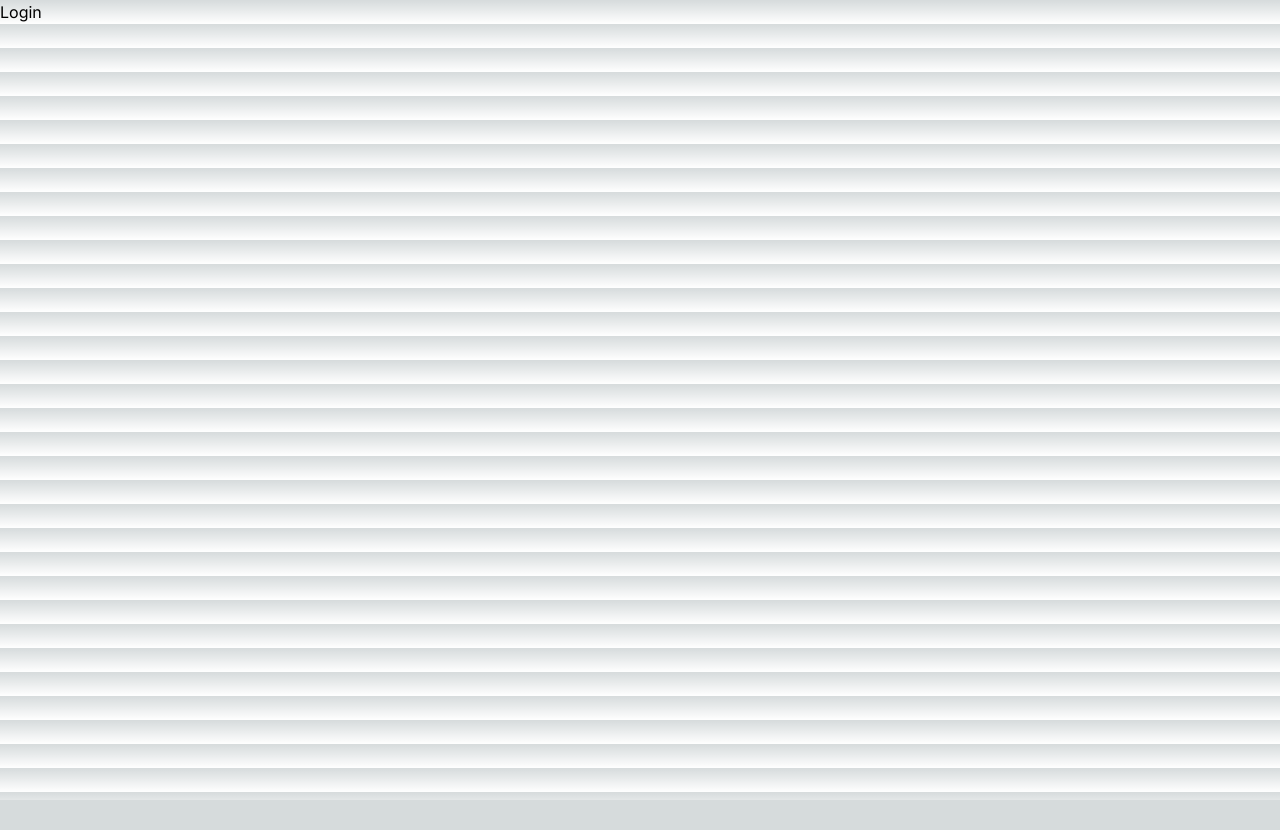
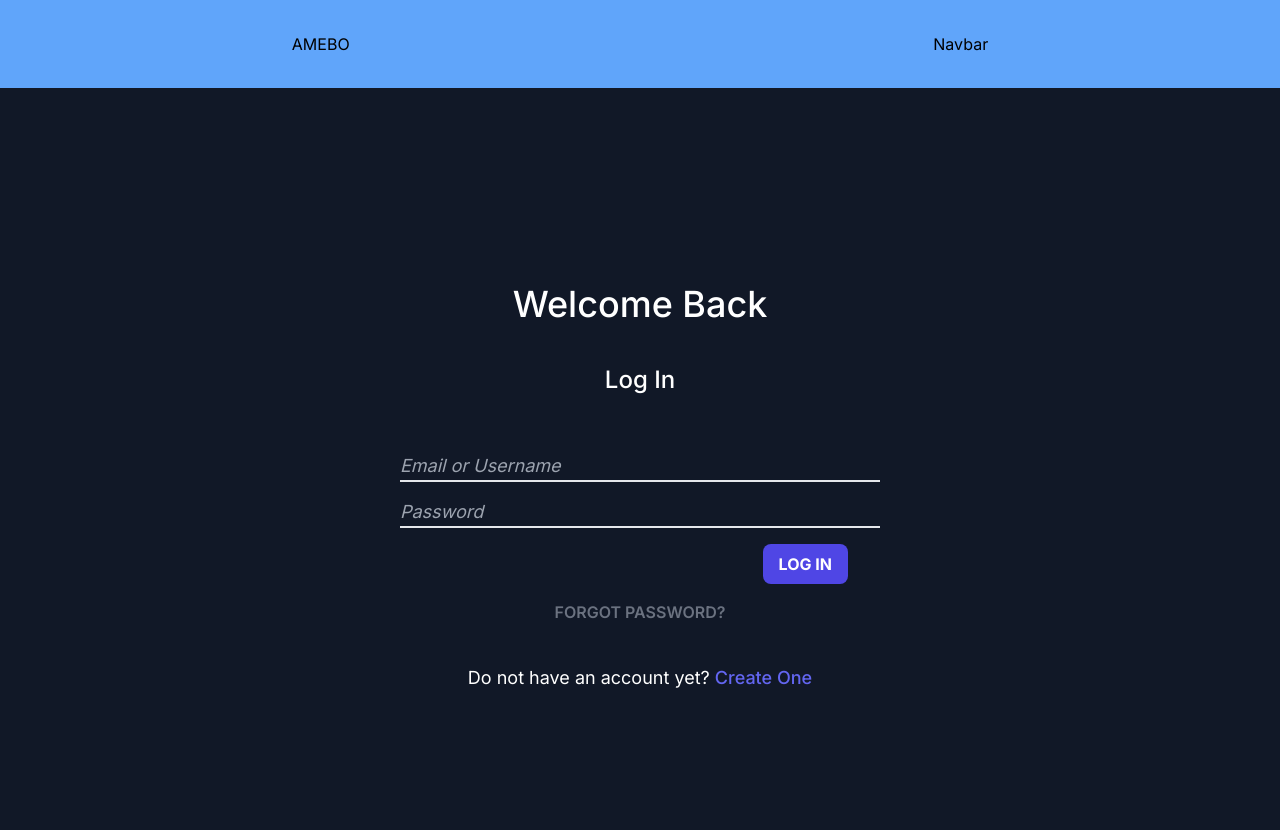
Before and after one commit to Olami007/Amebo, a Next.js app: page /auth/login in a window 1280 px wide. Shown: the top 830 px of the page. Before the commit the page ends 800 px from the top, so only its background shows below. Built offline with nearby package versions, Linux system fonts and the light colour scheme; no server answers.

Commit message:
login page updated

```diff
--- a/src/app/auth/login/page.jsx
+++ b/src/app/auth/login/page.jsx
@@ -1,9 +1,68 @@
-import React from 'react'
+"use client";
+
+import Navbar from "@/components/Navbar/Navbar";
+import React from "react";
 
 const Login = () => {
+  const handleClick = (e) => {
+    e.preventDefault();
+
+    const email = e.target[0].value;
+    const password = e.target[1].value;
+    console.log(email, password);
+  };
+
   return (
-    <div>Login</div>
-  )
-}
+    <>
+      <Navbar />
 
-export default Login
+      <main className="mx-auto flex min-h-screen w-full items-center justify-center bg-gray-900 text-white">
+        <section className="flex w-[30rem] flex-col space-y-10">
+          <div className="text-center text-4xl font-medium">Welcome Back</div>
+          <div className="text-center text-2xl font-medium">Log In</div>
+          <form className="relative" onSubmit={handleClick}>
+            <div className="my-4 w-full transform border-b-2 bg-transparent text-lg duration-300 focus-within:border-indigo-500">
+              <input
+                type="text"
+                placeholder="Email or Username"
+                className="w-full border-none bg-transparent outline-none placeholder:italic focus:outline-none"
+              />
+            </div>
+
+            <div className="my-4 w-full transform border-b-2 bg-transparent text-lg duration-300 focus-within:border-indigo-500">
+              <input
+                type="password"
+                placeholder="Password"
+                className="w-full border-none bg-transparent outline-none placeholder:italic focus:outline-none"
+              />
+            </div>
+
+            <button className="transform rounded-lg bg-indigo-600 py-2 font-bold duration-300 hover:bg-indigo-200 p-4 absolute right-8">
+              LOG IN
+            </button>
+          </form>
+
+          <a
+            href="#"
+            className="transform text-center font-semibold text-gray-500 duration-300 hover:text-gray-300 pt-4"
+          >
+            FORGOT PASSWORD?
+          </a>
+
+          <p className="text-center text-lg">
+            Do not have an account yet?{" "}
+            <a
+              href="/auth/register"
+              className="font-medium text-indigo-500 underline-offset-4 hover:underline"
+            >
+              {" "}
+              Create One
+            </a>
+          </p>
+        </section>
+      </main>
+    </>
+  );
+};
+
+export default Login;
```
